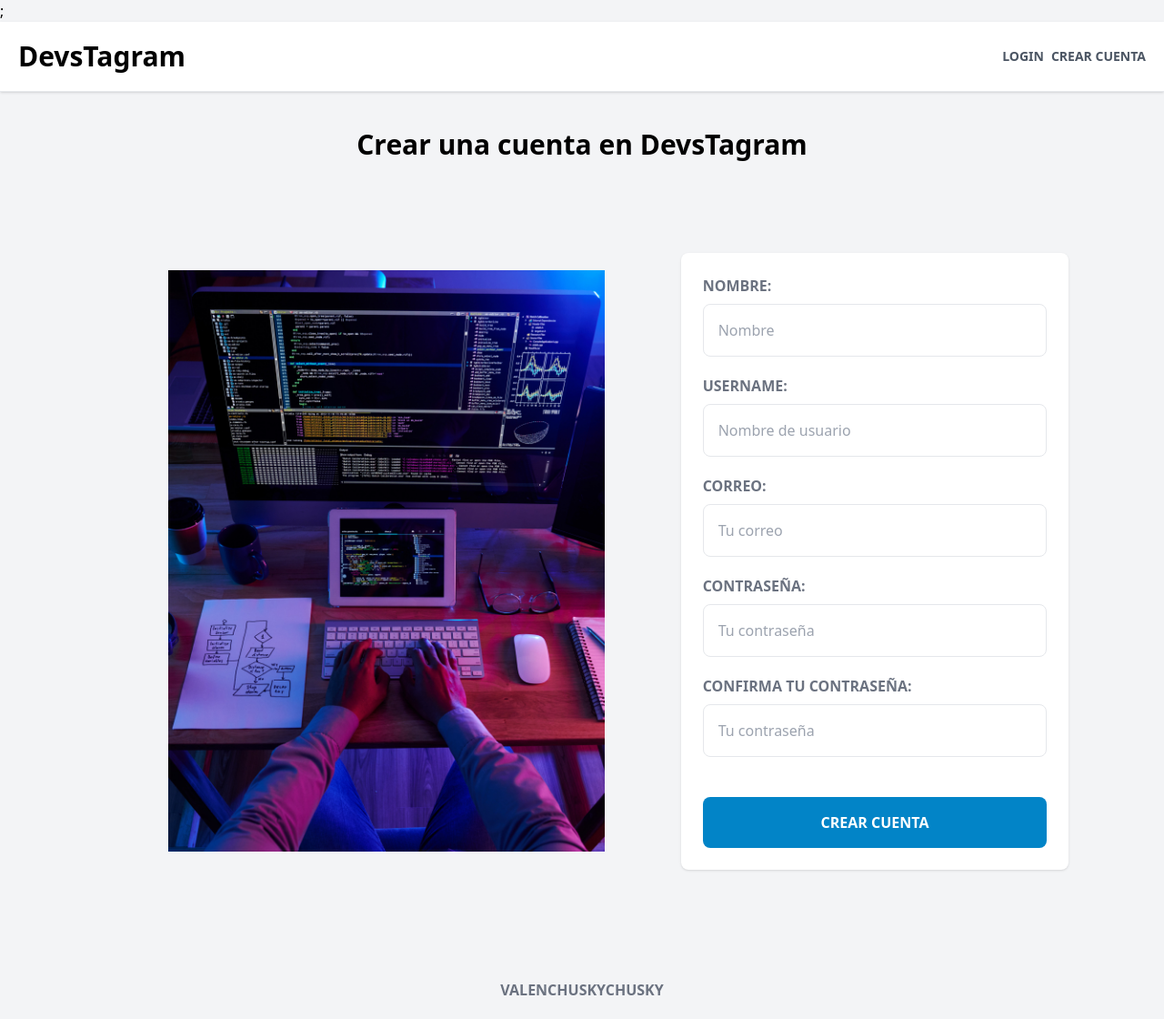
After one commit to ValentinHRoldan/Laravel---FakeTagram, a Laravel app: page /registro in a window 1280 px wide. The commit adds this page. Shown: the whole page at 91% size. Run offline with Laravel 12, Linux system fonts and the light colour scheme; style sheets or scripts are compiled from the project's sources.

Commit message:
creacion de pagina de registro completada

```diff
--- /dev/null
+++ b/app/Http/Controllers/RegistroController.php
@@ -0,0 +1,16 @@
+<?php
+
+namespace App\Http\Controllers;
+
+use Illuminate\Http\Request;
+
+class RegistroController extends Controller
+{
+    public function index(){
+        return view('auth.registro');
+    }
+
+    public function autenticar(){
+        return 0;
+    }
+}
--- /dev/null
+++ b/resources/views/auth/registro.blade.php
@@ -0,0 +1,44 @@
+@extends('layouts.base')
+
+@section('tituloHead')
+DevsTagram - Registro
+@endsection
+
+@section('titulo')
+Crear una cuenta en DevsTagram
+@endsection
+
+@section('contenido')
+    <div class="md:flex  md:justify-center md:gap-1 md:items-center">
+        <div class="md:w-6/12 p-20">
+            <img src="{{asset('img/f2.jpg')}}" alt="">
+        </div>
+        <div class="md:w-4/12 bg-white p-6 rounded-lg shadow">
+            <form action="">
+                <div class="mb-5">
+                    <label for="name" class="mb-2 block uppercase text-gray-500 font-bold">Nombre:</label>
+                    <input type="text" id="name" name="name" class="border p-4 w-full rounded-lg" placeholder="Nombre">
+                </div>
+                <div class="mb-5">
+                    <label for="username" class="mb-2 block uppercase text-gray-500 font-bold">Username:</label>
+                    <input type="text" id="username" name="username" class="border p-4 w-full rounded-lg" placeholder="Nombre de usuario">
+                </div>
+                <div class="mb-5">
+                    <label for="email" class="mb-2 block uppercase text-gray-500 font-bold">Correo:</label>
+                    <input type="email" id="email" name="email" class="border p-4 w-full rounded-lg" placeholder="Tu correo">
+                </div>
+                <div class="mb-5">
+                    <label for="password" class="mb-2 block uppercase text-gray-500 font-bold">Contraseña:</label>
+                    <input type="password" id="password" name="password" class="border p-4 w-full rounded-lg" placeholder="Tu contraseña">
+                </div>
+                <div class="mb-5">
+                    <label for="password_confirmation" class="mb-2 block uppercase text-gray-500 font-bold">Confirma tu contraseña:</label>
+                    <input type="password" id="password_confirmation" name="password_confirmation" class="border p-4 w-full rounded-lg" placeholder="Tu contraseña">
+                </div>
+                <br>
+                <input type="submit" value="Crear Cuenta" class="bg-sky-600 hover:bg-sky-700 transition-colors cursor-pointer uppercase font-bold w-full p-4 rounded-lg text-white">
+            </form>
+        </div>
+    </div>
+
+@endsection
--- a/resources/views/layouts/base.blade.php
+++ b/resources/views/layouts/base.blade.php
@@ -9,10 +9,10 @@
     <body class="bg-gray-100">
         <header class="p-5 border-b bg-white shadow">
             <div class="container mx-auto flex justify-between items-center">
-                <h1 class="text-3xl font-black">DevsTagram</h1>
+                <a href="/"><h1 class="text-3xl font-black cursor-pointer">DevsTagram</h1></a>
                 <nav class="flex gap-2 items-center">
                     <a href="" class="text-sm font-bold text-gray-600 uppercase">Login</a>
-                    <a href="" class="text-sm font-bold text-gray-600 uppercase">Crear Cuenta</a>
+                    <a href="/registro" class="text-sm font-bold text-gray-600 uppercase">Crear Cuenta</a>
                 </nav>
             </div>
         </header>
@@ -20,8 +20,8 @@
             <h2 class="font-black text-center text-3xl mb-10">@yield('titulo')</h2>
             @yield('contenido')
         </main>
-        <footer class="text-center p-5 text-gray-500 font-bold uppercase">
-            todos los derechos blablabla
+        <footer class="mt-10 text-center p-5 text-gray-500 font-bold uppercase">
+            Valenchuskychusky
         </footer>
     </body>
 </html>
--- a/routes/web.php
+++ b/routes/web.php
@@ -1,5 +1,6 @@
 <?php
 
+use App\Http\Controllers\RegistroController;
 use Illuminate\Support\Facades\Route;
 
 // usa un closure o callback
@@ -12,3 +13,6 @@ Route::get('/', function () {
 Route::get('/nosotros', function(){
     return view('nosotros');
 });
+
+Route::get('/registro', [RegistroController::class, 'index']);
+Route::get('/autenticar', [RegistroController::class, 'auntenticar']);
```
Also changed, not shown: Comandos necesarios al clonar.txt (added, +17 -0 lines), package-lock.json, public/img/f.jpg (added), public/img/f2.jpg (added).
